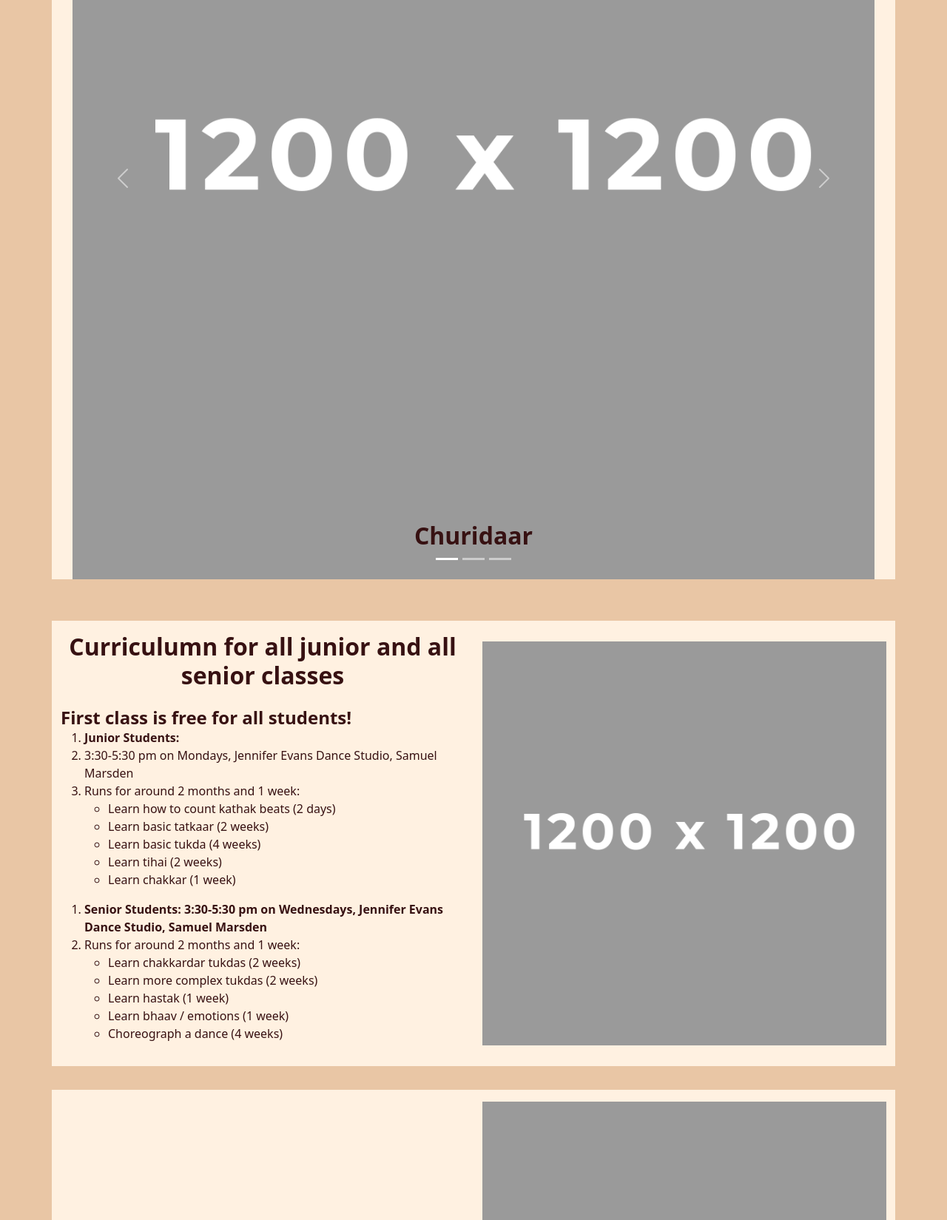
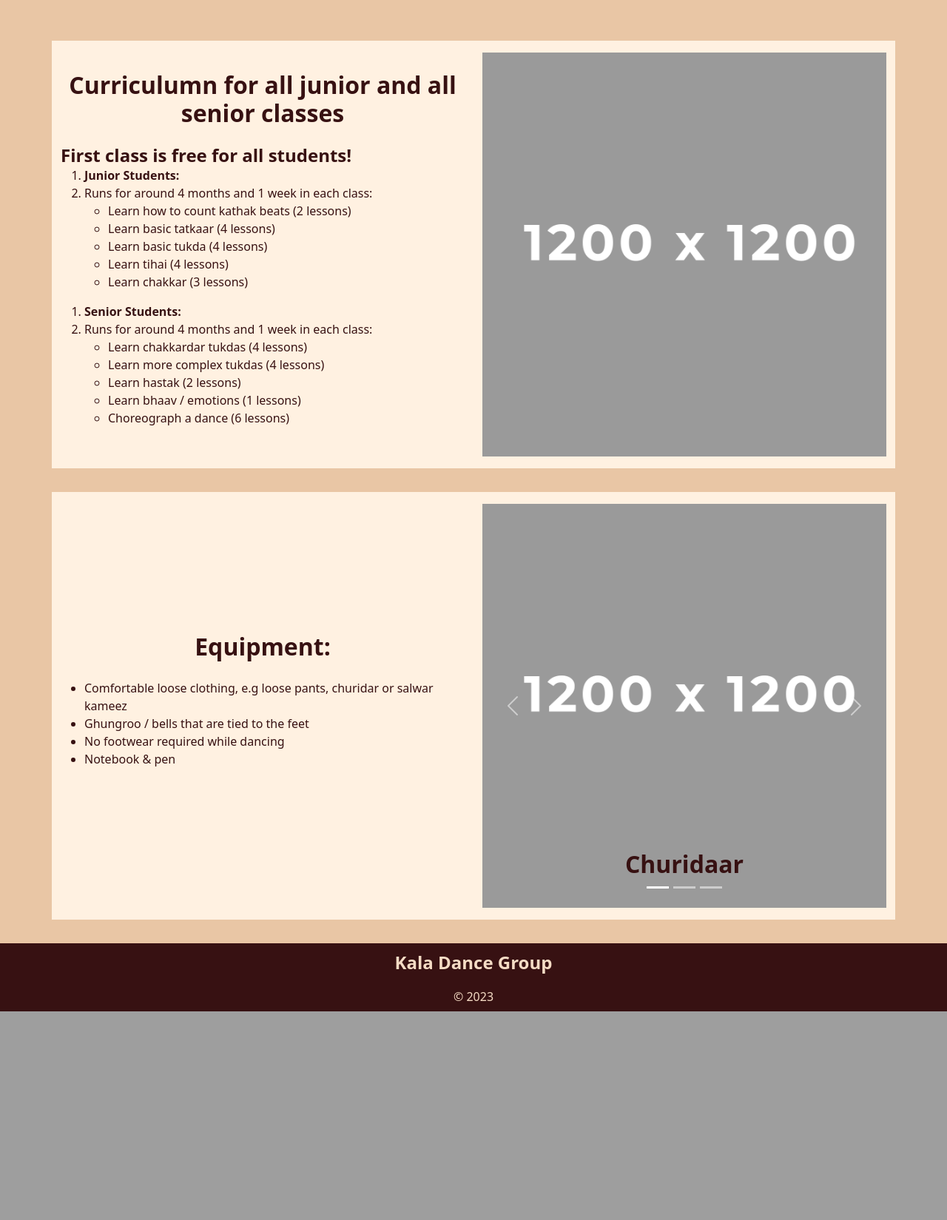
Before and after one commit to 4rush1/KalaDanceProject, a Flask app: page /initialinfo in a window 1280 px wide. Shown: the part 1437-3086 px from the top of the page at 74% size. After the commit the page ends 2804 px from the top, so only its background shows below. Run offline with Flask 3, Linux system fonts and the light colour scheme.

Commit message:
Finally managed to display all the members in the select button area on my registration page

```diff
--- a/server.py
+++ b/server.py
@@ -135,6 +135,8 @@ def classes():
 def registration():
     data = request.args
 
+    # ----
+
     sql = """ select m.member_id, m.firstname, m.surname, m.age_group, c.class_title
             from member m
             join registration r on m.member_id = r.member_id
@@ -145,45 +147,31 @@ def registration():
     values_tuple=(data['class_id'],)
     result = run_search_query_tuples(sql, values_tuple, db_path, True)
 
-    if request.method == "GET":
-        required_keys = ['class_id']
-        for k in required_keys:
-            if k not in data.keys():
-                message = data.keys()
-                return render_template("error.html", message=message)
-        if 'task' in data.keys():
-            if data['task'] == 'delete':
-                # query to delete this person from the registration table, the ? could be any number, it's an unknown variable
-                sql = "delete from registration where member_id = ? and class_id = ?"
-                values_tuple = (data['member_id'], data['class_id'])
-                result = run_commit_query(sql, values_tuple, db_path)
-                print("delete")
-                print(result)
-                # redirects us back to the news page after deleting
-                return redirect(url_for('registration', class_id=data['class_id']))
-        else:
-            return render_template("registration.html", register=result, class_id=data['class_id'])
+    sql = """select m.member_id, m.firstname, m.surname
+            from member m"""
+    member_list = run_search_query_tuples(sql, (), db_path, True)
+
+    if 'task' in data.keys():
+        if data['task'] == 'delete':
+            # query to delete this person from the registration table, the ? could be any number, it's an unknown variable
+            sql = "delete from registration where member_id = ? and class_id = ?"
+            values_tuple = (data['member_id'], data['class_id'])
+            result = run_commit_query(sql, values_tuple, db_path)
+            print("delete")
+            print(result)
+            # redirects us back to the news page after deleting
+            return redirect(url_for('registration', class_id=data['class_id']))
 
     elif request.method == "POST":
-        required_keys = ['member_id']
-        for k in required_keys:
-            if k not in data.keys():
-                message = data.keys()
-                return render_template("error.html", message=message)
         f = request.form
         print(f)
-        if 'task' in data.keys():
-            if data['task'] == 'add':
-                sql = """insert into registration(member_id, class_id)
-                                values(?,?)"""
-                # tuple values
-                values_tuple = (f['firstname'], f['surname'], f['age_group'])
-                result = run_commit_query(sql, values_tuple, db_path)
-                return redirect(url_for('registration', member_id=data['member_id']))
-        else:
-            return render_template("registration.html", register=result, class_id=data['class_id'])
+        sql = """insert into registration(member_id, class_id)
+                        values(?,?)"""
+        return "<h1> Posting to add member to class </h1>"
+        #return redirect(url_for('registration', class_id=data['class_id']))
 
-
+    else:
+        return render_template("registration.html", register=result, class_id=data['class_id'], members=member_list)
 
 
 if __name__ == "__main__":
--- a/static/StyleSheet.css
+++ b/static/StyleSheet.css
@@ -281,15 +281,6 @@ td:first-child{
     font-weight: bold;
 }
 
-/* NEWS */
-.subtitle{
-    font-size: 2em;
-    text-align: center;
-    font-weight: 550;
-    color: var(--maroon);
-    padding-bottom: 0.125em;
-}
-
 .big-text{
     font-size: 1.3em;
     text-align: center;
--- a/templates/classes.html
+++ b/templates/classes.html
@@ -23,12 +23,12 @@ Register for one of our classes today!
 {% for row in classes %}
 <div class="container_round">
     <h2>{{ row['class_title'] }}</h2>
-    <div class="subtitle">{{ row['class_subtitle'] }}</div>
+    <h3>{{ row['class_subtitle'] }}</h3>
     <hr>
     <p class="big-text">{{ row['class_description'] }}</p>
-    <p class="meta">{{ row['class_time'] }}</p>
     <!-- buttons -->
     <div class="text-end">
+        <p class="meta">{{ row['class_time'] }}</p>
         <a class="btn btn-lg btn-outline" href="{{ url_for('registration', class_id=row['class_id'])  }}">Register</a>
     </div>
 </div>
--- a/templates/initial_info.html
+++ b/templates/initial_info.html
@@ -58,19 +58,19 @@ INITIAL INFO
                 <!-- The slideshow/carousel -->
         <div class="carousel-inner">
             <div class="carousel-item active">
-                <img class="img-fluid part-img px-3" src="static/images/placeholder_1200_1200.png">
+                <img class="img-fluid part-img" src="static/images/">
                 <div class="carousel-caption">
                     <h3>Churidaar</h3>
                 </div>
             </div>
             <div class="carousel-item">
-                <img class="img-fluid part-img" src="static/images/placeholder_1200_1200.png">
+                <img class="img-fluid part-img" src="static/images/">
                 <div class="carousel-caption">
                     <h3>Salwaar</h3>
                 </div>
             </div>
             <div class="carousel-item">
-                <img class="img-fluid part-img" src="static/images/placeholder_1200_1200.png">
+                <img class="img-fluid part-img" src="static/images/">
                 <div class="carousel-caption">
                     <h3>Ghungroo</h3>
                 </div>
@@ -95,25 +95,24 @@ INITIAL INFO
            <h4>First class is free for all students!</h4>
            <ol>
                <li><b>Junior Students: </b></li>
-               <li>3:30-5:30 pm on Mondays, Jennifer Evans Dance Studio, Samuel Marsden </li>
-               <li>Runs for around 2 months and 1 week:</li>
+               <li>Runs for around 4 months and 1 week in each class:</li>
                <ul>
-                   <li>Learn how to count kathak beats (2 days) </li>
-                   <li>Learn basic tatkaar (2 weeks) </li>
-                   <li>Learn basic tukda (4 weeks) </li>
-                   <li>Learn tihai (2 weeks) </li>
-                   <li>Learn chakkar (1 week) </li>
+                   <li>Learn how to count kathak beats (2 lessons) </li>
+                   <li>Learn basic tatkaar (4 lessons) </li>
+                   <li>Learn basic tukda (4 lessons) </li>
+                   <li>Learn tihai (4 lessons) </li>
+                   <li>Learn chakkar (3 lessons) </li>
                </ul>
            </ol>
            <ol>
-               <li><b>Senior Students: 3:30-5:30 pm on Wednesdays, Jennifer Evans Dance Studio, Samuel Marsden</b></li>
-               <li>Runs for around 2 months and 1 week:</li>
+               <li><b>Senior Students:</b></li>
+               <li>Runs for around 4 months and 1 week in each class:</li>
                <ul>
-                   <li>Learn chakkardar tukdas (2 weeks)</li>
-                   <li>Learn more complex tukdas (2 weeks)</li>
-                   <li>Learn hastak (1 week)</li>
-                   <li>Learn bhaav / emotions (1 week)</li>
-                   <li>Choreograph a dance (4 weeks)</li>
+                   <li>Learn chakkardar tukdas (4 lessons)</li>
+                   <li>Learn more complex tukdas (4 lessons)</li>
+                   <li>Learn hastak (2 lessons)</li>
+                   <li>Learn bhaav / emotions (1 lessons)</li>
+                   <li>Choreograph a dance (6 lessons)</li>
                </ul>
            </ol>
        </div>
--- a/templates/news.html
+++ b/templates/news.html
@@ -31,10 +31,10 @@ news and events!
 {% for row in news %}
 <div class="container_round">
     <h2>{{ row['title'] }}</h2>
-    <div class="subtitle">{{ row['subtitle'] }}</div>
+    <h3 class="subtitle">{{ row['subtitle'] }}</h3>
     <hr>
     <p class="big-text">{{ row['content'] }}</p>
-    <div class="news-meta text-end">Posted by {{ row['firstname'] }} on {{ row['newsdate'] | news_date}}</div>
+    <div class="meta text-end">Posted by {{ row['firstname'] }} on {{ row['newsdate'] | news_date}}</div>
     <!-- buttons -->
     <div class="text-end meta">
         <a class="btn btn-lg btn-outline" href="{{ url_for('news_cud', id=row['news_id'], task='update') }}">Update</a>
```
Also changed, not shown: templates/registration.html (+8 -8 lines), test_sections.html (added, +30 -0 lines).
